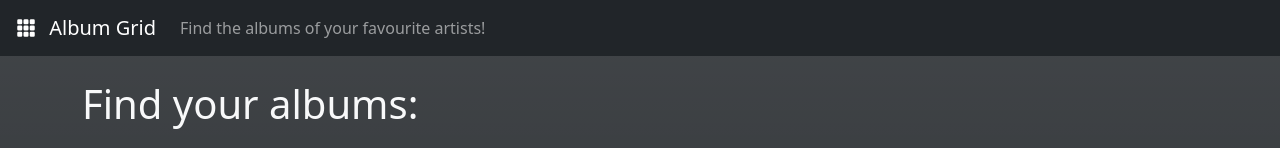
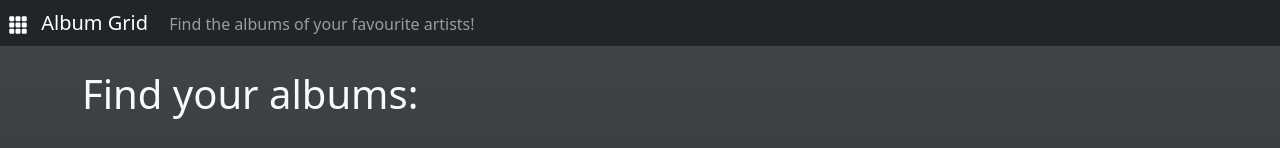
Before and after one commit to adriasala12/albumgrid, a Vue app in the folder frontend/: page / in a window 1280 px wide. Shown: the top 148 px of the page. Built offline with nearby package versions, Linux system fonts and the light colour scheme.

Commit message:
Don't use bootstrap-vue components

```diff
--- a/frontend/src/App.vue
+++ b/frontend/src/App.vue
@@ -1,20 +1,18 @@
 <template>
   <div>
     <!-- NAVBAR -->
-    <nav>
-      <b-navbar type="dark" variant="dark">
-        <b-navbar-brand class="px-2">
+    <nav class="navbar navbar-dark bg-dark">
+      <div class="containter-fluid">
+        <span class="navbar-brand">
           <span class="px-2"
             ><b-icon-grid3x3-gap-fill></b-icon-grid3x3-gap-fill
           ></span>
           Album Grid
-        </b-navbar-brand>
-        <b-navbar-nav>
-          <b-nav-text class="d-none d-md-block"
-            >Find the albums of your favourite artists!</b-nav-text
-          >
-        </b-navbar-nav>
-      </b-navbar>
+        </span>
+        <span class="navbar-text d-none d-md-inline">
+          Find the albums of your favourite artists!
+        </span>
+      </div>
     </nav>
 
     <!-- SEARCH SECTION -->
@@ -54,11 +52,22 @@
     <section id="results" class="mt-5">
       <div class="container">
         <div class="row justify-content-center justify-content-md-between">
-          <div class="card my-2 mx-2" v-for="album in albums" :key="album.collectionName" style="width: 18rem">
-            <img class="card-img-top" :src="album.artworkUrl100" alt="Album cover image" />
+          <div
+            class="card my-2 mx-2"
+            v-for="album in albums"
+            :key="album.collectionName"
+            style="width: 18rem"
+          >
+            <img
+              class="card-img-top"
+              :src="album.artworkUrl100"
+              alt="Album cover image"
+            />
             <div class="card-body">
-              <p class="card-title">{{album.collectionName}}</p>
-              <p class="card-text"><small class="text-muted">{{album.artistName}}</small></p>
+              <p class="card-title">{{ album.collectionName }}</p>
+              <p class="card-text">
+                <small class="text-muted">{{ album.artistName }}</small>
+              </p>
             </div>
           </div>
         </div>
@@ -82,7 +91,10 @@ export default {
       axios
         .get("http://localhost:3000/bad+bunny")
         .then((response) => {
-          response.data.forEach(x => x.artworkUrl100 = x.artworkUrl100.replace('100x100', '300x300'))
+          response.data.forEach(
+            (x) =>
+              (x.artworkUrl100 = x.artworkUrl100.replace("100x100", "300x300"))
+          );
           this.albums = response.data;
         })
         .catch((err) => console.log(err));
--- a/frontend/src/main.js
+++ b/frontend/src/main.js
@@ -1,11 +1,9 @@
 import Vue from 'vue'
 import App from './App.vue'
-import { BootstrapVue, IconsPlugin } from 'bootstrap-vue'
+import { IconsPlugin } from 'bootstrap-vue'
 
 import 'bootstrap/dist/css/bootstrap.css'
-import 'bootstrap-vue/dist/bootstrap-vue.css'
 
-Vue.use(BootstrapVue)
 Vue.use(IconsPlugin)
 
 Vue.config.productionTip = false
```
